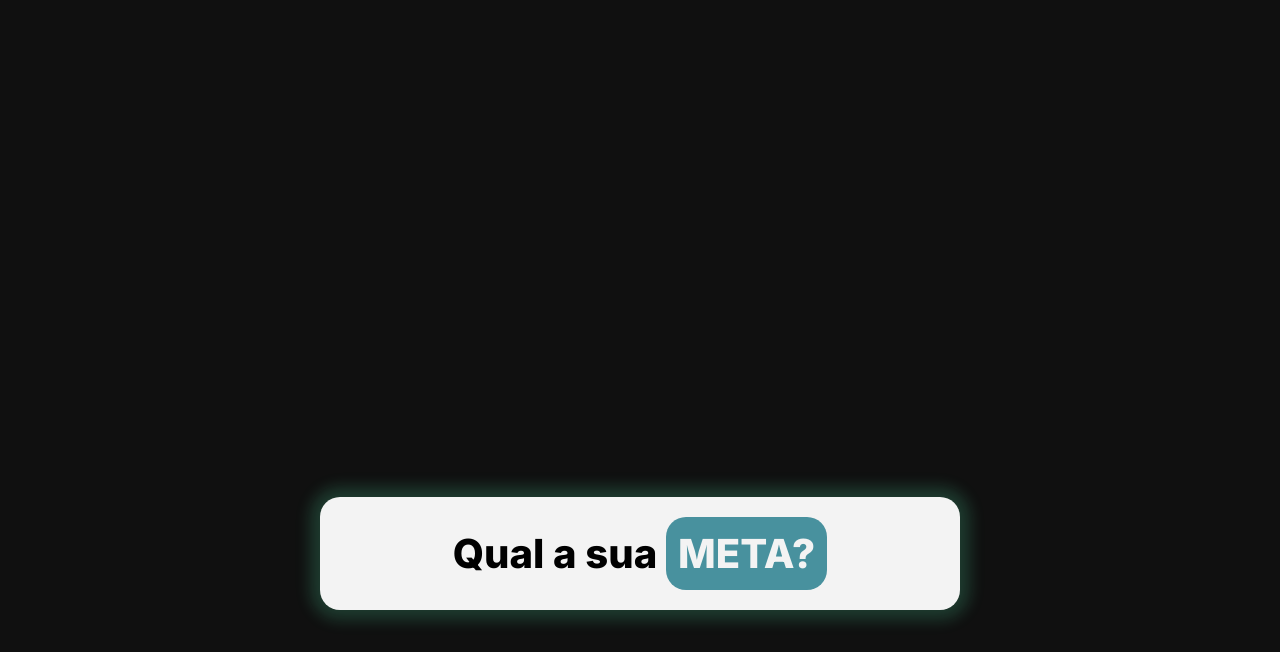
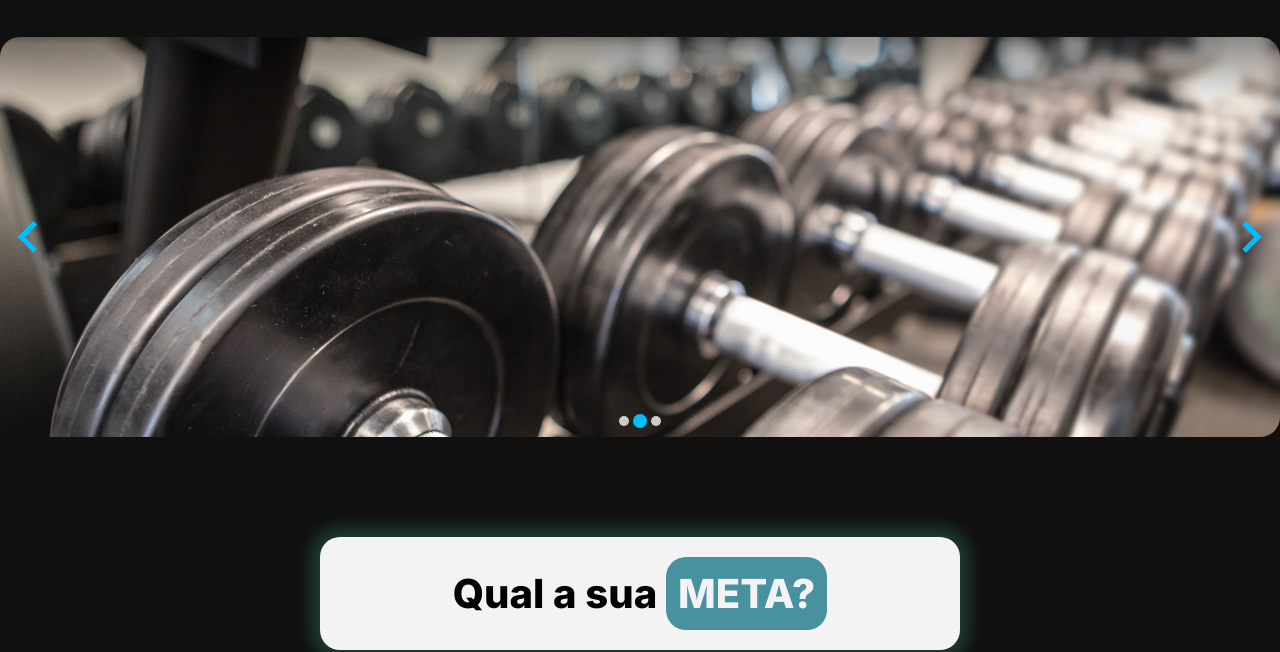
Before and after one commit to LucasBonato/Infinity-Gym, a website: page HTML/index.html in a window 1280 px wide. Shown: the part 185-837 px from the top of the page. Drawn offline with nearby package versions, Linux system fonts and the light colour scheme.

Commit message:
first slide for desktop

```diff
--- a/CSS/style.css
+++ b/CSS/style.css
@@ -7,6 +7,22 @@
     font-family:'Inter', sans-serif;
     scroll-behavior: smooth;
     scroll-margin: 12.5vh;
+    scrollbar-width: thin;
+    scrollbar-color: var(--color-main) var(--color-white);
+}
+
+*::-webkit-scrollbar {
+    width: 12px;
+}
+
+*::-webkit-scrollbar-track {
+    background-color: var(--color-white);
+}
+
+*::-webkit-scrollbar-thumb {
+    background-color: var(--color-main);
+    border-radius: var(--radius-main);
+    border: 2px solid var(--color-white);
 }
 
 :root {
@@ -37,6 +53,7 @@ header {
     outline: 5px solid var(--color-main);
     border-radius: 0 0 var(--radius-main) 0;
     top: -1px;
+    z-index: 10;
 }
 
 header nav {
@@ -370,7 +387,6 @@ h4 {
     }
 }
 
-
 /*Desktop*/
 @media only screen and (min-width: 1024px) {
     #hamburguer-menu,
@@ -460,3 +476,22 @@ h4 {
         margin-bottom: 0;
     }
 }
+
+section.splide {
+    margin-left: 0;
+    margin-right: 0;
+    margin-top: 5vh;
+    height: auto;
+}
+
+section.splide,
+li.splide__slide,
+ul.splide__list,
+li.splide__slide img {
+    width: 100%;
+    border-radius: var(--radius-main);
+}
+
+li.splide__slide {
+    margin-right: 2rem;
+}
--- a/HTML/index.html
+++ b/HTML/index.html
@@ -8,6 +8,7 @@
     <title>Infinity Gym</title>
 
     <link rel="stylesheet" href="../CSS/style.css">
+    <link rel="stylesheet" href="../node_modules/@splidejs/splide/dist/css/themes/splide-skyblue.min.css">
 </head>
 <body>
     <header>
@@ -38,9 +39,15 @@
     <main>
         <section id="HOME">
             <h1>INFINITY</h1>
-            <article class="slide">
-
-            </article>
+            <section class="splide" aria-label="Splide Basic HTML Example">
+                <div class="splide__track">
+                      <ul class="splide__list">
+                          <li class="splide__slide"><img src="../img/men-GYM-1920x600.jpg" alt=""></li>
+                          <li class="splide__slide"><img src="../img/whieght-GYM1920x600.jpg" alt=""></li>
+                          <li class="splide__slide"><img src="../img/woman-GYM-1920x600.jpg" alt=""></li>
+                      </ul>
+                </div>
+              </section>
         </section>
         <div class="espaLateral">
             <section id="METAS">
@@ -67,6 +74,7 @@
                     <h2>LOCAIS</h2>
                 </article>
                 <article class="slide">
+
                 </article>
             </section>
             <section id="PLANOS">
@@ -135,6 +143,8 @@
             </article>
         </section>
     </footer>
+    <script src="../node_modules/@splidejs/splide/dist/js/splide.min.js"></script>
     <script src="../JS/index.js"></script>
+    <script src="../JS/slides.js"></script>
 </body>
 </html>
--- /dev/null
+++ b/JS/slides.js
@@ -0,0 +1,6 @@
+const splide = new Splide('.splide', {
+    type   : 'loop',
+    autoplay: true,
+});
+
+splide.mount();
--- /dev/null
+++ b/package.json
@@ -0,0 +1,5 @@
+{
+  "dependencies": {
+    "@splidejs/splide": "^4.1.4"
+  }
+}
```
Also changed, not shown: img/men-GYM-1920x600.jpg (added), img/whieght-GYM1920x600.jpg (added), img/woman-GYM-1920x600.jpg (added), 1 other file.
